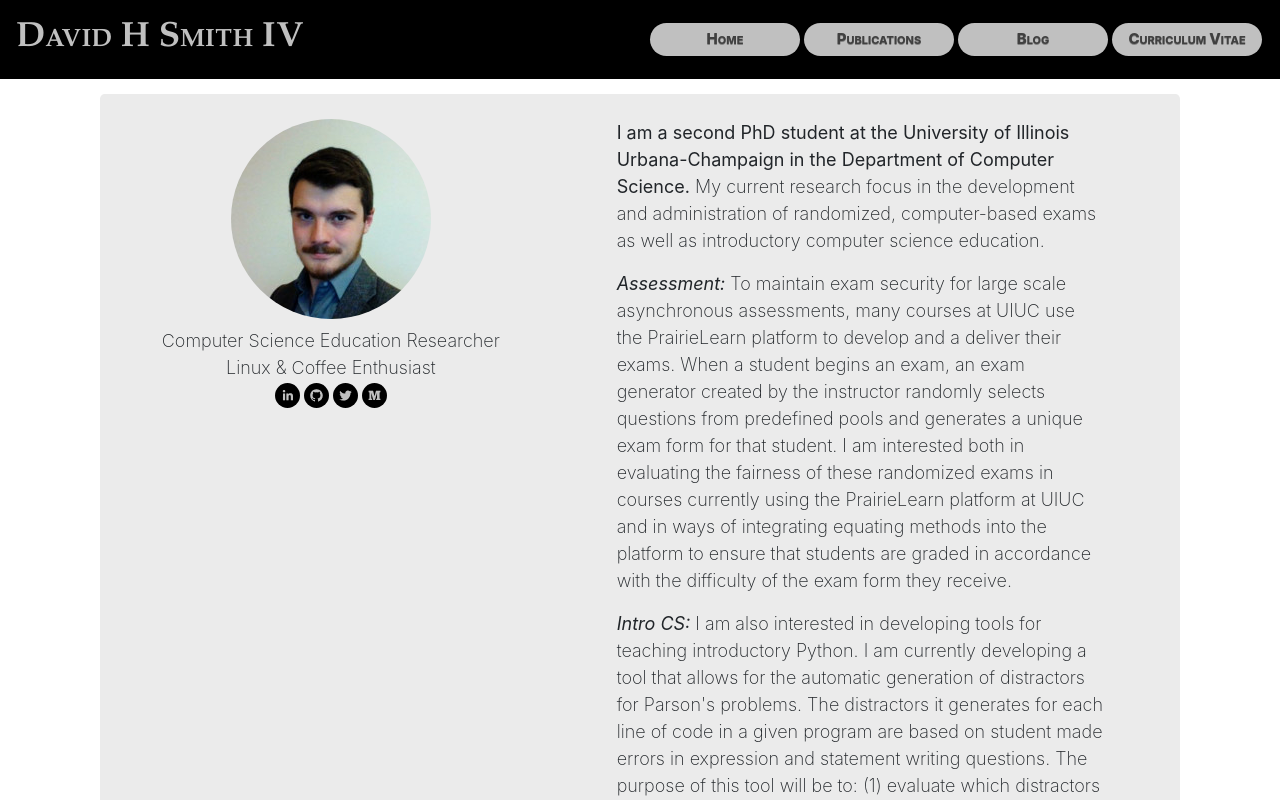
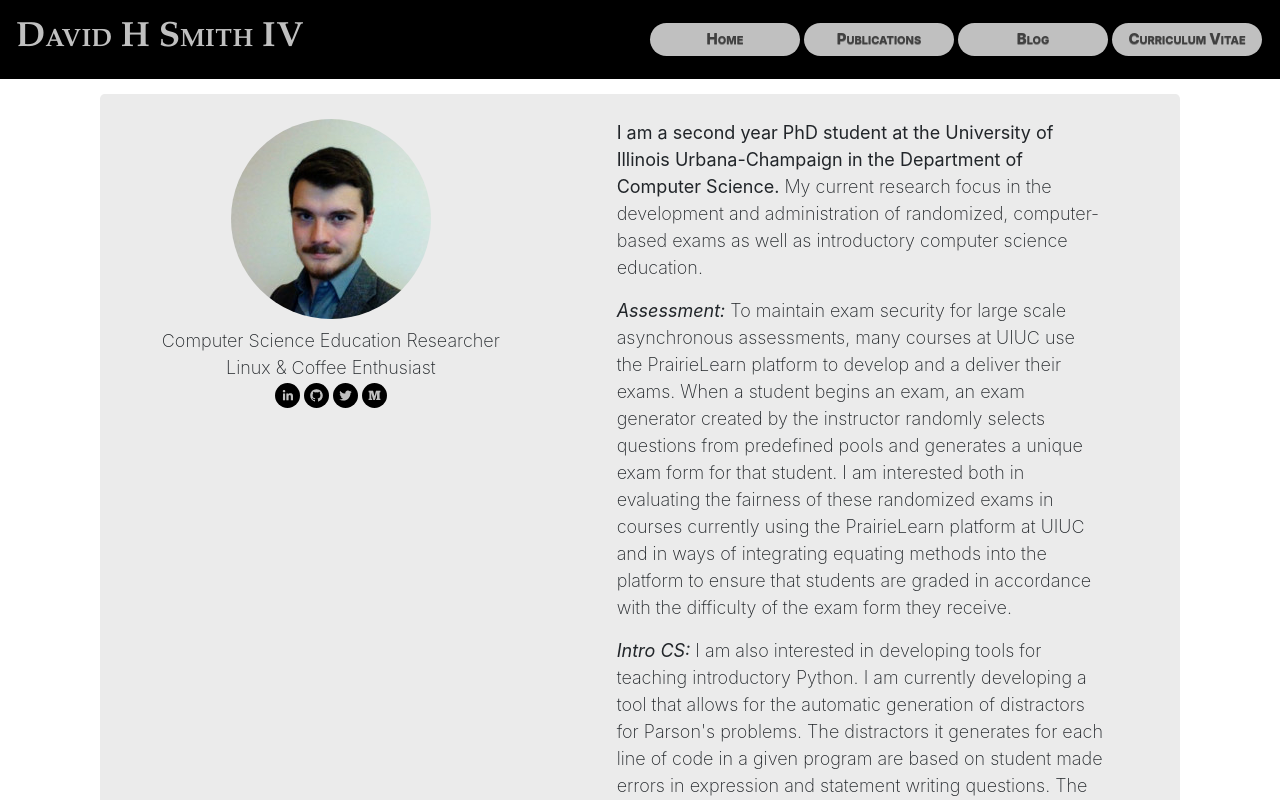
Before and after one commit to CoffeePoweredComputers/CoffeePoweredComputers.github.io, a React (Create React App) app: page /#/ in a window 1280 px wide. Shown: the top 800 px of the page. Built offline with nearby package versions, Linux system fonts and the light colour scheme; the HTML template or start-up script is replaced by a standard one.

Commit message:
Update Home.jsx

```diff
--- a/src/components/Home/Home.jsx
+++ b/src/components/Home/Home.jsx
@@ -51,7 +51,7 @@ export default class Home extends Component {
             <Col className='bio bio-alignment'>
 
             <p>
-              <strong> I am a second PhD student at the University of Illinois
+              <strong> I am a second year PhD student at the University of Illinois
               Urbana-Champaign in the Department of Computer Science. </strong>
               My current research focus in the development and administration of
               randomized, computer-based exams as well as introductory computer
```
